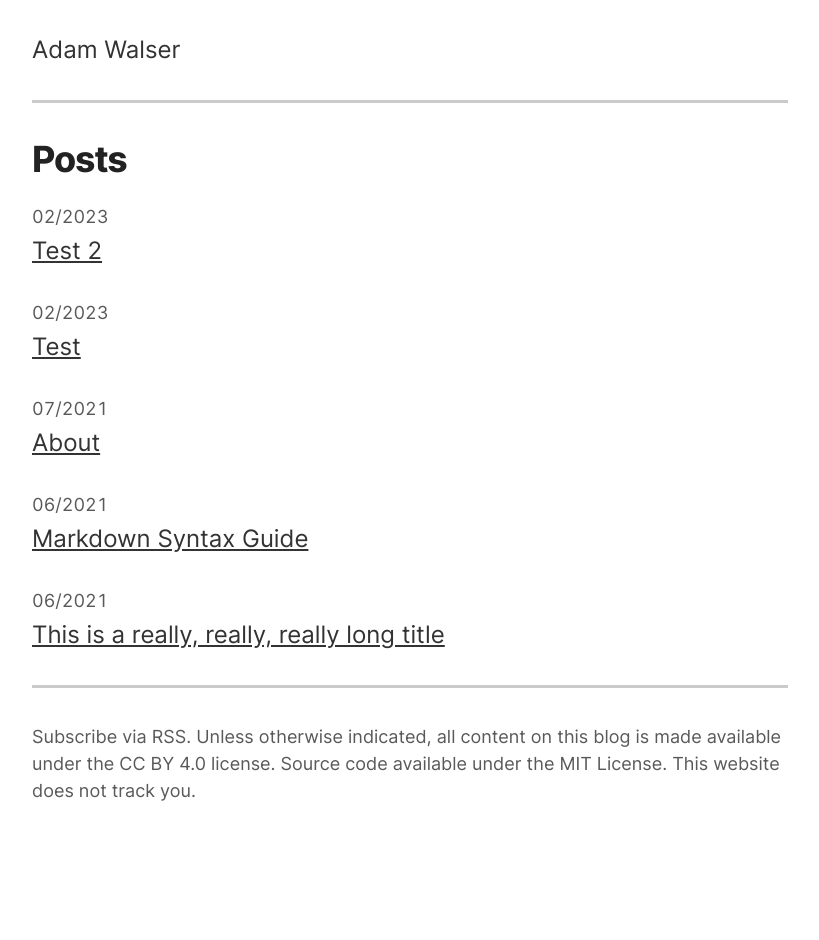
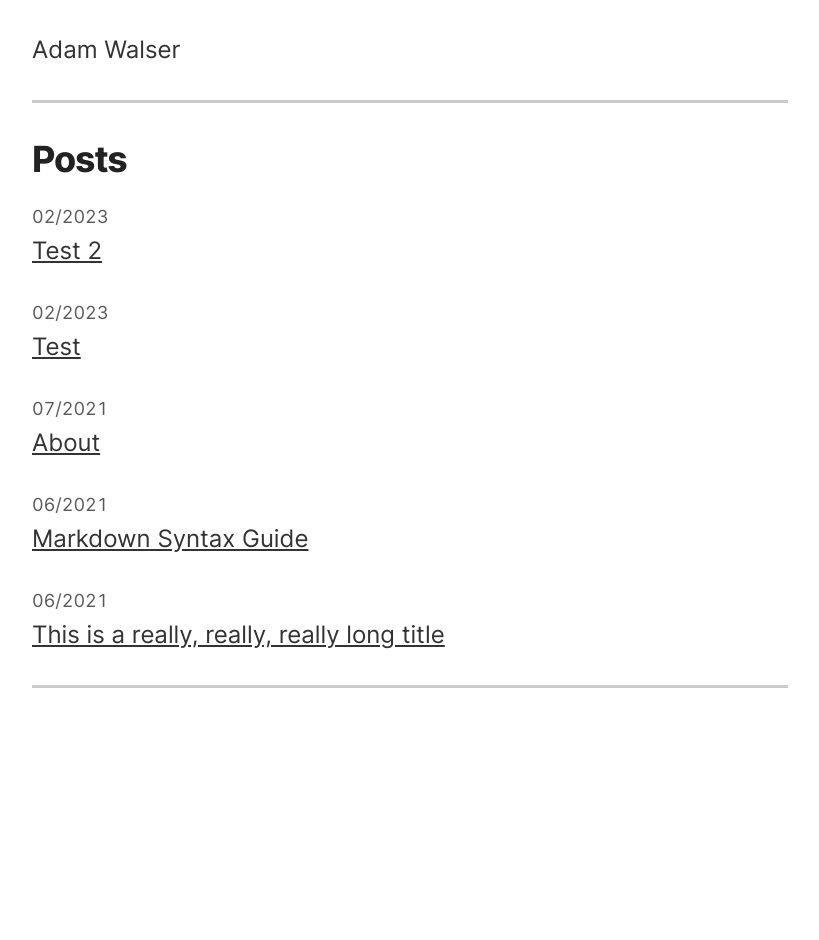
Before and after one commit to ajpwalser/ajpwalser.github.io, a Jekyll site: the page built from index.html, in a window 1280 px wide. Shown: the whole page, without its empty margins (230-1049 px from the left). Built offline with Jekyll 4.4.1, drawn with Linux system fonts in a browser that asks for light colours; after the commit the page ends 900 px from its top, so only the background shows below that.

Commit message:
Update index.html

```diff
--- a/index.html
+++ b/index.html
@@ -17,6 +17,4 @@ description:
   {% endfor %}
 </div>
 <hr>
-<footer>
-<p class="accent">Subscribe via RSS. Unless otherwise indicated, all content on this blog is made available under the CC BY 4.0 license. Source code available under the MIT License. This website does not track you.</p>
-</footer>
+{% include new-window-fix.html %}
```
